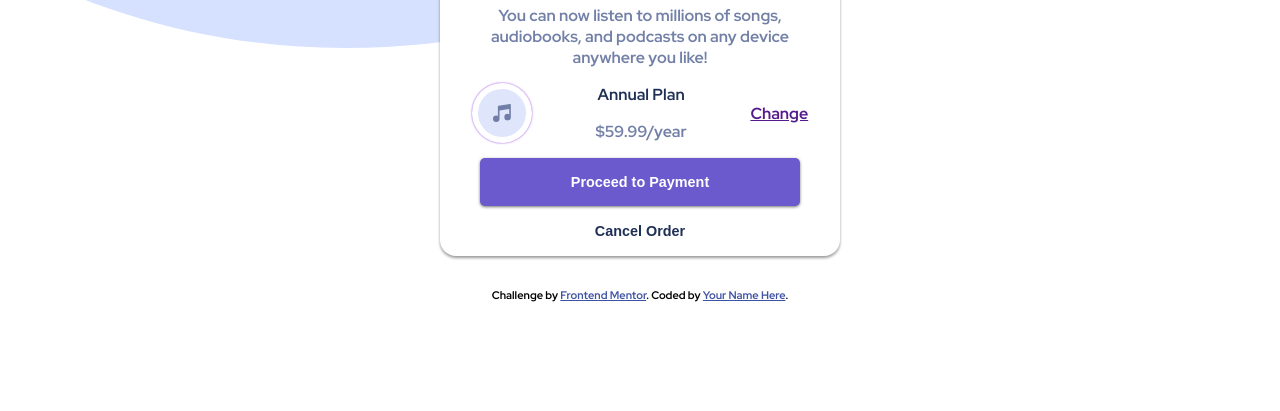
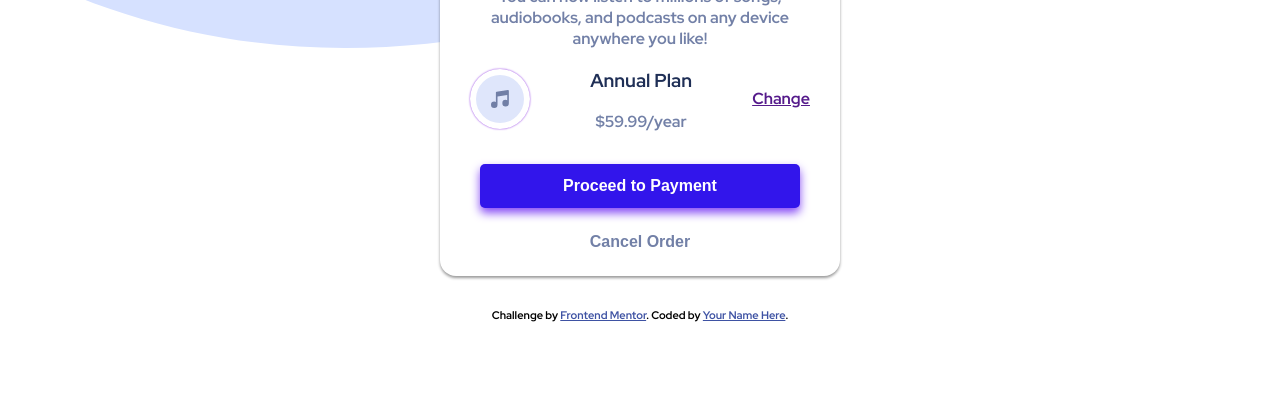
Before and after one commit to marcos-rojas/FrontEndMentorC1, a plain HTML site: page index.html in a window 1280 px wide. Shown: the part 389-800 px from the top of the page. Drawn offline with Linux system fonts and the light colour scheme.

Commit message:
Button theme changed

```diff
--- a/index.html
+++ b/index.html
@@ -23,16 +23,16 @@
     <h1 class="title">
       Order Summary
     </h1>
-    <summary class="description">
+    <p class="description">
       You can now listen to millions of songs, audiobooks, and podcasts on any
       device anywhere you like!
-    </summary>
+    </p>
     <form class="preview">
       <section class="info">
         <button type="button" class="music" data-key="1">
         </button>
         <section class="plan_price">
-          <p>Annual Plan</p>
+          <h3>Annual Plan</h3>
           <p>$59.99/year</p>
         </section>
         <div class="option">
@@ -45,11 +45,11 @@
         Proceed to Payment
       </button>
     </form>
-    <section class="cancel">
+    <div class="cancel">
       <button class="btn cancel_button">
         Cancel Order
       </button>
-    </section>
+    </div>
   </main>
 
   <footer class="attribution">
--- a/styles.css
+++ b/styles.css
@@ -43,8 +43,8 @@ html{
     margin: 0 auto;
     width: 80%;
     border: none;
-    margin-bottom: 1rem;
-    font-size: .9rem;
+    margin-bottom: 1.5rem;
+    text-align: center;
     font-weight: 700;
 }
 button{
@@ -53,19 +53,22 @@ button{
 p, summary{
     color: var(--sat_blue);
 }
-.plan_price p:first-child{
+.plan_price h3{
     color: var(--dark_blue);
 }
 .order{
-    background-color: slateblue;
+    background-color: rgb(50, 21, 235);
     color: white;
     border-radius: 5px;
-    padding: 1rem;
-    box-shadow: 0px 1px 3px rgb(117, 116, 116);
+    padding: .8rem 1rem;
+    font-size: 1rem;
+    margin-top: 1rem;
+    box-shadow: 0px 5px 10px rgb(134, 74, 245);
 }
 .cancel_button{
 background-color: white;
-color: var(--dark_blue);
+font-size: 1rem;
+color: var(--sat_blue);
 }
 .info{
     display: flex;
```
